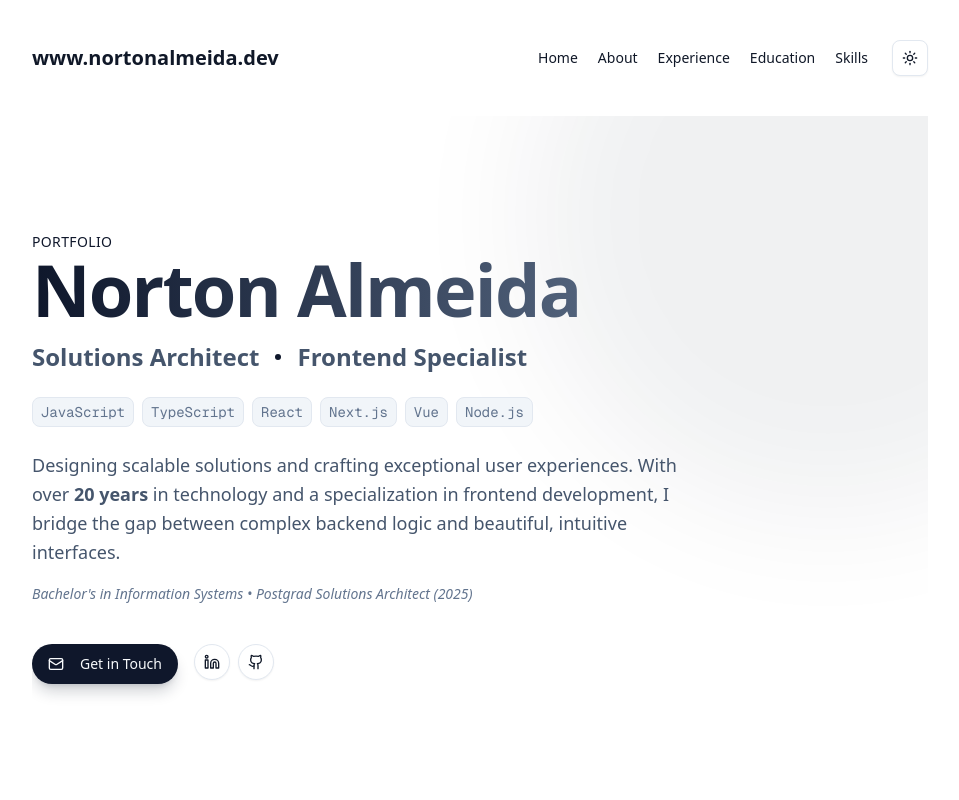
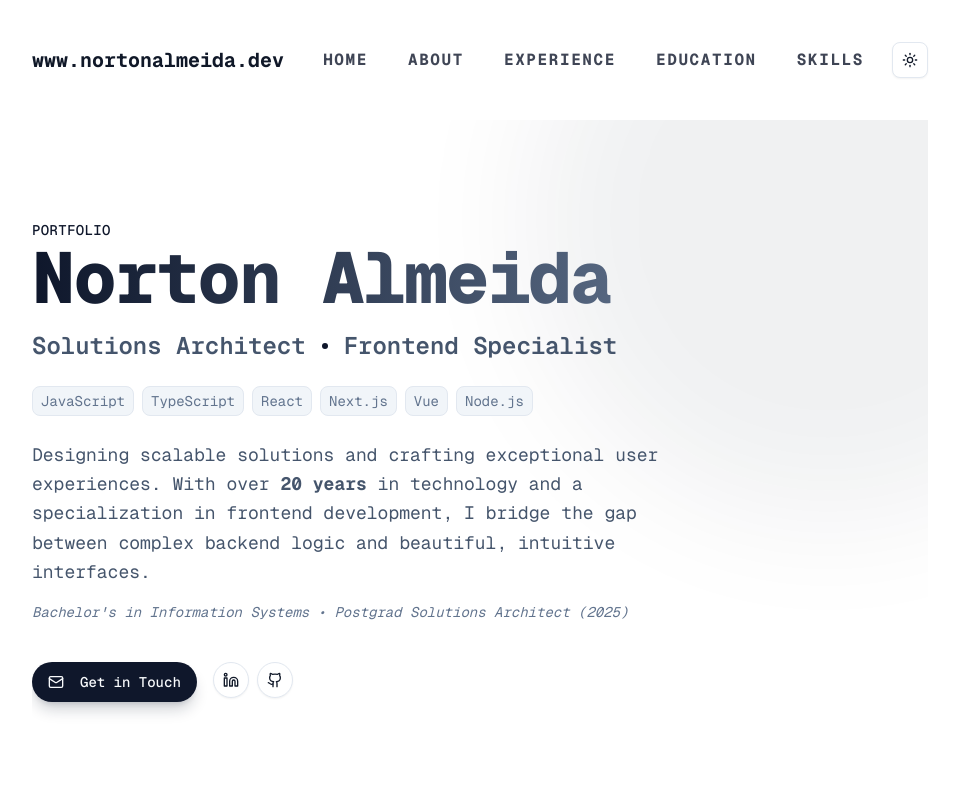
Before and after one commit to nortonx/nortonalmeida.dev, a Next.js app: page / in a window 1280 px wide. Shown: the top 800 px of the page, without its empty margins (160-1119 px from the left). Built offline with nearby package versions, Linux system fonts and the light colour scheme.

Commit message:
feat: Implement `TerminalReveal` component with tests, integrate it into the main layout, and refactor the navigation menu with updated styling.

```diff
--- a/src/app/layout.tsx
+++ b/src/app/layout.tsx
@@ -1,14 +1,10 @@
 import type { Metadata } from "next";
-import { Geist, Geist_Mono } from "next/font/google";
+import { Geist_Mono } from "next/font/google";
 import type React from "react";
 import Header from "@/components/header";
 import { ThemeProvider } from "@/components/theme-provider";
 import "./globals.css";
-
-const geistSans = Geist({
-	variable: "--font-geist-sans",
-	subsets: ["latin"],
-});
+import { TerminalReveal } from "@/components/terminal-reveal";
 
 const geistMono = Geist_Mono({
 	variable: "--font-geist-mono",
@@ -28,7 +24,7 @@ export default function RootLayout({
 	return (
 		<html lang="en">
 			<body
-				className={`${geistSans.variable} ${geistMono.variable} antialiased`}
+				className={`${geistMono.variable} font-mono antialiased`}
 				suppressHydrationWarning={true}
 			>
 				<ThemeProvider
@@ -38,8 +34,10 @@ export default function RootLayout({
 					disableTransitionOnChange
 				>
 					<div className="container mx-auto max-w-4xl dark:text-white text-gray-900">
-						<Header />
-						<main className="my-10">{children}</main>
+						<TerminalReveal speed={5}>
+							<Header />
+							<main className="my-10">{children}</main>
+						</TerminalReveal>
 					</div>
 				</ThemeProvider>
 			</body>
--- a/src/components/nav-menubar.tsx
+++ b/src/components/nav-menubar.tsx
@@ -7,25 +7,28 @@ import {
 	NavigationMenuList,
 } from "@/components/ui/navigation-menu";
 
+const navItems = [
+	{ href: "/", label: "Home" },
+	{ href: "#about", label: "About" },
+	{ href: "#experience", label: "Experience" },
+	{ href: "#education", label: "Education" },
+	{ href: "#skills", label: "Skills" },
+];
+
 export default function NavMenubar() {
 	return (
-		<NavigationMenu>
-			<NavigationMenuList>
-				<NavigationMenuItem>
-					<NavigationMenuLink href="/">Home</NavigationMenuLink>
-				</NavigationMenuItem>
-				<NavigationMenuItem>
-					<NavigationMenuLink href="#about">About</NavigationMenuLink>
-				</NavigationMenuItem>
-				<NavigationMenuItem>
-					<NavigationMenuLink href="#experience">Experience</NavigationMenuLink>
-				</NavigationMenuItem>
-				<NavigationMenuItem>
-					<NavigationMenuLink href="#education">Education</NavigationMenuLink>
-				</NavigationMenuItem>
-				<NavigationMenuItem>
-					<NavigationMenuLink href="#skills">Skills</NavigationMenuLink>
-				</NavigationMenuItem>
+		<NavigationMenu className="max-w-full w-full justify-center md:justify-start">
+			<NavigationMenuList className="flex-wrap gap-2 md:gap-4">
+				{navItems.map((item, index) => (
+					<NavigationMenuItem key={item.href}>
+						<NavigationMenuLink
+							href={item.href}
+							className="block px-2 py-1 md:px-3 md:py-2 text-sm md:text-base font-bold uppercase tracking-widest text-primary/80 hover:text-primary transition-colors"
+						>
+							{item.label}
+						</NavigationMenuLink>
+					</NavigationMenuItem>
+				))}
 			</NavigationMenuList>
 		</NavigationMenu>
 	);
--- /dev/null
+++ b/src/components/terminal-reveal.tsx
@@ -0,0 +1,98 @@
+"use client";
+
+import type React from "react";
+import { useEffect, useRef, useState } from "react";
+
+interface TerminalRevealProps {
+	children: React.ReactNode;
+	speed?: number; // ms per character
+	className?: string;
+}
+
+export function TerminalReveal({
+	children,
+	speed = 10,
+	className,
+}: TerminalRevealProps) {
+	const containerRef = useRef<HTMLDivElement>(null);
+	const [isTyping, setIsTyping] = useState(true);
+
+	useEffect(() => {
+		if (!containerRef.current) return;
+
+		const container = containerRef.current;
+		const textNodes: { node: Text; content: string }[] = [];
+
+		// 1. Traverse and collect all text nodes
+		const walker = document.createTreeWalker(
+			container,
+			NodeFilter.SHOW_TEXT,
+			null,
+		);
+
+		let currentNode = walker.nextNode();
+		while (currentNode) {
+			if (currentNode.textContent?.trim()) {
+				textNodes.push({
+					node: currentNode as Text,
+					content: currentNode.textContent,
+				});
+				currentNode.textContent = ""; // Hide content initially
+			}
+			currentNode = walker.nextNode();
+		}
+
+		// 2. Typewriter effect
+		let currentNodeIndex = 0;
+		let currentCharIndex = 0;
+		let cancelled = false;
+
+		const typeNextChar = () => {
+			if (cancelled) return;
+			if (currentNodeIndex >= textNodes.length) {
+				setIsTyping(false);
+				return;
+			}
+
+			const { node, content } = textNodes[currentNodeIndex];
+
+			// Append next character
+			node.textContent = content.substring(0, currentCharIndex + 1);
+			currentCharIndex++;
+
+			// Move to next node if finished with current
+			if (currentCharIndex >= content.length) {
+				currentNodeIndex++;
+				currentCharIndex = 0;
+			}
+
+			// Schedule next char (randomize speed slightly for realism)
+			const delay = speed + Math.random() * 10;
+			setTimeout(typeNextChar, delay);
+		};
+
+		// Start typing
+		typeNextChar();
+
+		return () => {
+			cancelled = true;
+			// Restore text if unmounted mid-typing
+			textNodes.forEach(({ node, content }) => {
+				node.textContent = content;
+			});
+		};
+	}, [speed]);
+
+	return (
+		<div ref={containerRef} className={className}>
+			<div
+				className={`transition-opacity duration-300 ${isTyping ? "opacity-100" : "opacity-100"}`}
+			>
+				{children}
+			</div>
+			{/* Cursor element could be added here if we track position, but pure text manipulation makes it hard to place a cursor absoluteley.
+                We can rely on the 'appearing' text as the effect.
+            */}
+		</div>
+	);
+}
```
Also changed, not shown: 1 other file (tests, documents, lock files or other folders).
